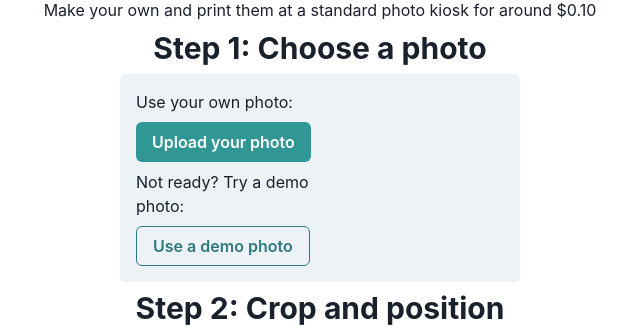
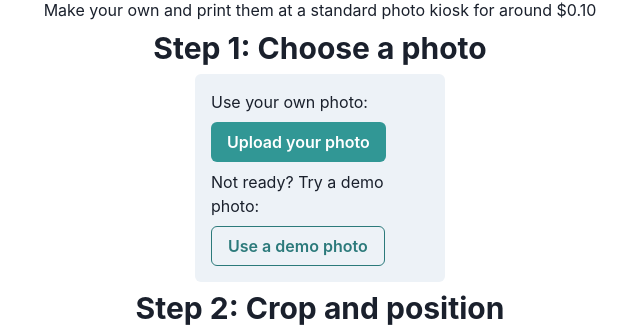
Before and after one commit to dingran/passport-photo, a Next.js app: page / in a window 1280 px wide. Shown: the part 117-449 px from the top of the page, without its empty margins (320-960 px from the left). Built offline with nearby package versions, Linux system fonts and the light colour scheme.

Commit message:
make button more centered

```diff
--- a/pages/index.js
+++ b/pages/index.js
@@ -161,9 +161,13 @@ export default function Home() {
           Step 1: Choose a photo
         </Heading>
 
-        <Container maxW={400} bg='gray.100' rounded='md'>
+        <Container maxW={sourceImage ? 400 : 250} bg='gray.100' rounded='md'>
           <Flex height='100%' width='100%' gridGap={2} my={4}>
-            <VStack width='60%' align='flex-start' justify='space-between'>
+            <VStack
+              width={sourceImage ? '60%' : '100%'}
+              align='flex-start'
+              justify='space-between'
+            >
               <VStack alignItems='flex-start'>
                 <Text>Use your own photo:</Text>
                 <Button
```
